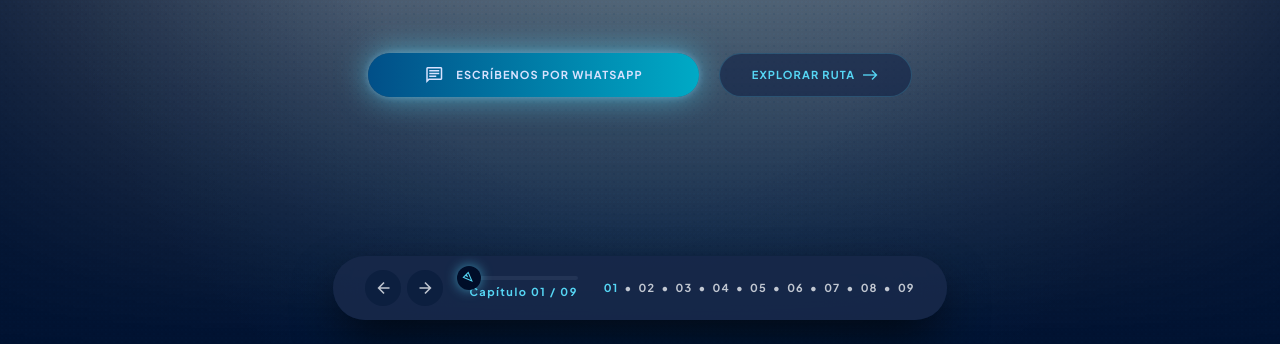
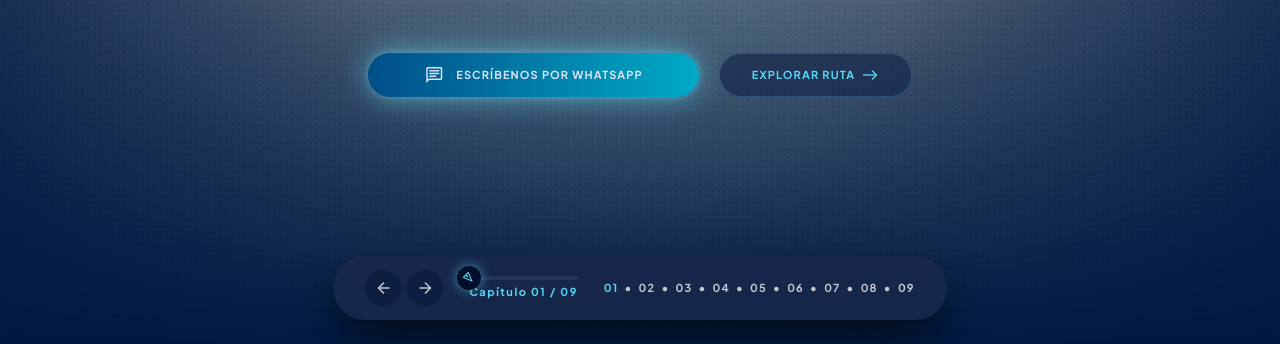
Before and after one commit to zaos22/arahmatours, a website: page index.html in a window 1280 px wide. Shown: the part 456-800 px from the top of the page. Drawn offline with nearby package versions, Linux system fonts and the light colour scheme; a web font is replaced by a local one.

Commit message:
feat: implement style.css and app.js for the arahmatours project

```diff
--- a/css/style.css
+++ b/css/style.css
@@ -125,18 +125,18 @@
   transform: translateZ(0);
 }
 
-/* Micro-grano cinematográfico procedural: camufla el pixelado y compresión de los frames JPEG */
+/* Micro-grano cinematográfico procedural reforzado: camufla el pixelado y compresión de los frames JPEG */
 .hero-film-grain {
-  background-image: radial-gradient(rgba(86, 214, 244, 0.08) 1px, transparent 1px), radial-gradient(rgba(0, 18, 49, 0.25) 1px, transparent 1px);
-  background-size: 4px 4px, 8px 8px;
-  background-position: 0 0, 2px 2px;
-  opacity: 0.45;
+  background-image: radial-gradient(rgba(86, 214, 244, 0.12) 1px, transparent 1px), radial-gradient(rgba(0, 18, 49, 0.35) 1.2px, transparent 1.2px);
+  background-size: 3px 3px, 6px 6px;
+  background-position: 0 0, 1.5px 1.5px;
+  opacity: 0.58;
   pointer-events: none;
 }
 
 /* Resplandor celestial cyan sutil que unifica el tono de color y oculta el banding */
 .hero-celestial-glow {
-  background: radial-gradient(circle at 50% 45%, rgba(86, 214, 244, 0.14) 0%, rgba(1, 79, 136, 0.12) 40%, transparent 75%);
+  background: radial-gradient(circle at 50% 45%, rgba(86, 214, 244, 0.18) 0%, rgba(1, 79, 136, 0.16) 40%, rgba(0, 18, 49, 0.45) 85%);
   mix-blend-mode: screen;
   pointer-events: none;
 }
--- a/js/app.js
+++ b/js/app.js
@@ -80,18 +80,18 @@
         ctx.filter = 'none';
         ctx.drawImage(baseImg0, ox, oy, nw, nh);
 
-        // 2. Sobreponer con fundido gradual el fotograma destino
+        // 2. Sobreponer con fundido gradual el fotograma destino suavizado
         ctx.globalAlpha = transitionBlend;
-        ctx.filter = 'contrast(106%) brightness(96%) saturate(108%)';
+        ctx.filter = 'blur(0.5px) contrast(104%) brightness(95%) saturate(106%)';
         ctx.drawImage(img, ox, oy, nw, nh);
         ctx.globalAlpha = 1;
         ctx.filter = 'none';
         return;
       }
 
-      // Renderizado normal una vez superada la transición inicial
+      // Renderizado normal: micro-blur subpíxel (0.45px) elimina el pixelado y ruido JPEG sin perder nitidez general
       if (index > 0) {
-        ctx.filter = 'contrast(106%) brightness(96%) saturate(108%)';
+        ctx.filter = 'blur(0.45px) contrast(104%) brightness(95%) saturate(106%)';
       } else {
         ctx.filter = 'none';
       }
```
